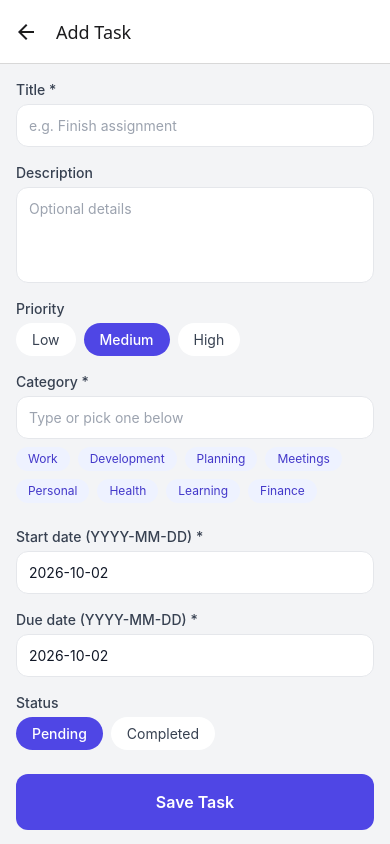
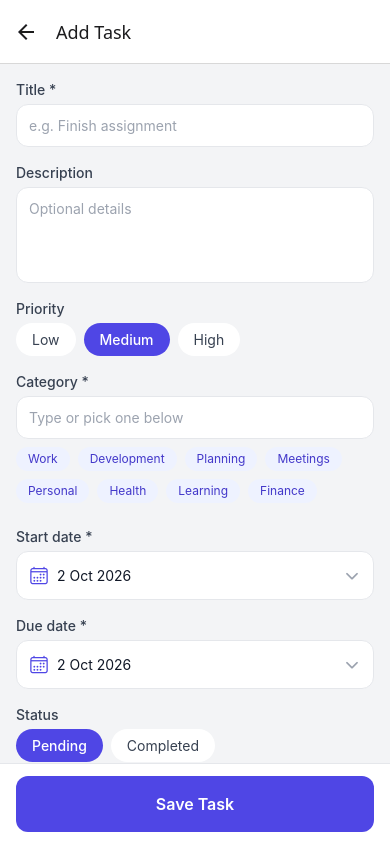
Before and after one commit to amarjec/taskflow-app, a React Native app: screen /AddEditTask in a window 390 px wide. Built offline with nearby package versions, Linux system fonts and the light colour scheme; what react-native-worklets would draw is missing.

Commit message:
feat: calendar date picker and pinned save button above keyboard

```diff
--- a/app.json
+++ b/app.json
@@ -22,7 +22,8 @@
     },
     "plugins": [
       "expo-sharing",
-      "expo-font"
+      "expo-font",
+      "@react-native-community/datetimepicker"
     ],
     "extra": {
       "eas": {
--- a/package.json
+++ b/package.json
@@ -5,6 +5,7 @@
   "dependencies": {
     "@expo/vector-icons": "^15.1.1",
     "@react-native-async-storage/async-storage": "2.2.0",
+    "@react-native-community/datetimepicker": "9.1.0",
     "@react-navigation/native": "^7.5.0",
     "@react-navigation/native-stack": "^7.20.0",
     "expo": "~57.0.26",
--- /dev/null
+++ b/src/components/DatePickerField.js
@@ -0,0 +1,54 @@
+import { useState } from 'react';
+import { View, Text, Pressable, Platform } from 'react-native';
+import { Ionicons } from '@expo/vector-icons';
+import DateTimePicker, { DateTimePickerAndroid } from '@react-native-community/datetimepicker';
+import { useTheme } from '../context/ThemeContext';
+import { stringToDate, dateToString, formatDisplayDate } from '../utils/dateUtils';
+
+// value / onChange use 'YYYY-MM-DD' strings, so the rest of the app is unchanged
+export default function DatePickerField({ value, onChange, minimumDate, hasError }) {
+  const { isDark } = useTheme();
+  const [showIos, setShowIos] = useState(false);
+  const date = stringToDate(value) || new Date();
+
+  function handleChange(event, selected) {
+    if (Platform.OS === 'ios') setShowIos(false);
+    if (event.type === 'dismissed' || !selected) return; // user cancelled
+    onChange(dateToString(selected));
+  }
+
+  function openPicker() {
+    if (Platform.OS === 'android') {
+      // Android shows a native calendar dialog
+      DateTimePickerAndroid.open({ value: date, mode: 'date', minimumDate, onChange: handleChange });
+    } else {
+      setShowIos((open) => !open);
+    }
+  }
+
+  return (
+    <View>
+      <Pressable
+        onPress={openPicker}
+        className={`flex-row items-center rounded-xl border bg-white px-3 py-3 dark:bg-gray-800 ${
+          hasError ? 'border-red-500' : 'border-gray-200 dark:border-gray-700'
+        }`}
+      >
+        <Ionicons name="calendar-outline" size={20} color="#4f46e5" />
+        <Text className="ml-2 flex-1 text-gray-900 dark:text-gray-100">{formatDisplayDate(value)}</Text>
+        <Ionicons name="chevron-down" size={18} color="#9ca3af" />
+      </Pressable>
+
+      {showIos && (
+        <DateTimePicker
+          value={date}
+          mode="date"
+          display="inline"
+          minimumDate={minimumDate}
+          themeVariant={isDark ? 'dark' : 'light'}
+          onChange={handleChange}
+        />
+      )}
+    </View>
+  );
+}
--- a/src/screens/AddEditTaskScreen.js
+++ b/src/screens/AddEditTaskScreen.js
@@ -1,19 +1,24 @@
-import { useState, useLayoutEffect } from 'react';
-import { ScrollView, View, Text, TextInput, Pressable, KeyboardAvoidingView, Platform } from 'react-native';
+import { useState, useEffect, useLayoutEffect } from 'react';
+import { ScrollView, View, Text, TextInput, Pressable, KeyboardAvoidingView, Keyboard } from 'react-native';
+import { useSafeAreaInsets } from 'react-native-safe-area-context';
+import { useHeaderHeight } from '@react-navigation/elements';
 import { useTasks } from '../context/TaskContext';
 import { validateTask } from '../utils/validators';
-import { getTodayString } from '../utils/dateUtils';
+import { getTodayString, stringToDate } from '../utils/dateUtils';
 import { PRIORITIES, STATUSES, SUGGESTED_CATEGORIES } from '../utils/constants';
 import FormField from '../components/FormField';
 import OptionSelector from '../components/OptionSelector';
+import DatePickerField from '../components/DatePickerField';
 
 export default function AddEditTaskScreen({ navigation, route }) {
   const taskId = route.params?.taskId; // undefined when adding
   const isEdit = Boolean(taskId);
   const { tasks, addTask, updateTask } = useTasks();
   const existing = tasks.find((t) => t.id === taskId);
+  const insets = useSafeAreaInsets();
+  const headerHeight = useHeaderHeight();
+  const [keyboardOpen, setKeyboardOpen] = useState(false);
 
-  // The function form of useState runs only once, on the first render
   const [form, setForm] = useState(() =>
     existing
       ? { ...existing }
@@ -29,21 +34,30 @@ export default function AddEditTaskScreen({ navigation, route }) {
   );
   const [errors, setErrors] = useState({});
 
-  // Change the header title depending on the mode
   useLayoutEffect(() => {
     navigation.setOptions({ title: isEdit ? 'Edit Task' : 'Add Task' });
   }, [navigation, isEdit]);
 
-  // One function updates any field, and clears that field's error as the user types
+  // Track the keyboard so the footer only adds bottom spacing when the keyboard is closed
+  useEffect(() => {
+    const show = Keyboard.addListener('keyboardDidShow', () => setKeyboardOpen(true));
+    const hide = Keyboard.addListener('keyboardDidHide', () => setKeyboardOpen(false));
+    return () => {
+      show.remove();
+      hide.remove();
+    };
+  }, []);
+
   function setField(name, value) {
     setForm((prev) => ({ ...prev, [name]: value }));
-    if (errors[name]) setErrors((prev) => ({ ...prev, [name]: undefined }));
+    // Changing the start date can also fix a due-date error, so clear both
+    setErrors((prev) => ({ ...prev, [name]: undefined, ...(name === 'startDate' ? { dueDate: undefined } : {}) }));
   }
 
   function handleSave() {
     const found = validateTask(form);
     setErrors(found);
-    if (Object.keys(found).length > 0) return; // stop if anything is invalid
+    if (Object.keys(found).length > 0) return;
 
     const cleaned = {
       ...form,
@@ -57,24 +71,26 @@ export default function AddEditTaskScreen({ navigation, route }) {
     navigation.goBack();
   }
 
-  // Edit mode but the task doesn't exist (e.g. it was deleted)
   if (isEdit && !existing) {
     return (
-      <View className="flex-1 items-center justify-center bg-gray-100 dark:bg-gray-900 p-6">
-        <Text className="text-gray-500">Task not found.</Text>
+      <View className="flex-1 items-center justify-center bg-gray-100 p-6 dark:bg-gray-900">
+        <Text className="text-gray-500 dark:text-gray-400">Task not found.</Text>
       </View>
     );
   }
 
   const inputClass = (name) =>
-    `rounded-xl border bg-white px-3 py-3 text-gray-900 dark:text-gray-100 ${errors[name] ? 'border-red-500' : 'border-gray-200'}`;
+    `rounded-xl border bg-white px-3 py-3 text-gray-900 dark:bg-gray-800 dark:text-gray-100 ${
+      errors[name] ? 'border-red-500' : 'border-gray-200 dark:border-gray-700'
+    }`;
 
   return (
     <KeyboardAvoidingView
       className="flex-1 bg-gray-100 dark:bg-gray-900"
-      behavior={Platform.OS === 'ios' ? 'padding' : undefined}
+      behavior="padding"
+      keyboardVerticalOffset={headerHeight}
     >
-      <ScrollView className="flex-1" contentContainerClassName="p-4 pb-10" keyboardShouldPersistTaps="handled">
+      <ScrollView className="flex-1" contentContainerClassName="p-4 pb-6" keyboardShouldPersistTaps="handled">
         <FormField label="Title *" error={errors.title}>
           <TextInput
             className={inputClass('title')}
@@ -114,7 +130,7 @@ export default function AddEditTaskScreen({ navigation, route }) {
               <Pressable
                 key={c}
                 onPress={() => setField('category', c)}
-                className="mb-2 mr-2 rounded-full bg-indigo-50 dark:bg-indigo-900 px-3 py-1"
+                className="mb-2 mr-2 rounded-full bg-indigo-50 px-3 py-1 dark:bg-indigo-900"
               >
                 <Text className="text-xs text-indigo-700 dark:text-indigo-300">{c}</Text>
               </Pressable>
@@ -122,38 +138,37 @@ export default function AddEditTaskScreen({ navigation, route }) {
           </View>
         </FormField>
 
-        <FormField label="Start date (YYYY-MM-DD) *" error={errors.startDate}>
-          <TextInput
-            className={inputClass('startDate')}
-            placeholder="2026-10-02"
-            placeholderTextColor="#9ca3af"
+        <FormField label="Start date *" error={errors.startDate}>
+          <DatePickerField
             value={form.startDate}
-            onChangeText={(v) => setField('startDate', v)}
-            keyboardType="numbers-and-punctuation"
-            maxLength={10}
+            onChange={(v) => setField('startDate', v)}
+            hasError={Boolean(errors.startDate)}
           />
         </FormField>
 
-        <FormField label="Due date (YYYY-MM-DD) *" error={errors.dueDate}>
-          <TextInput
-            className={inputClass('dueDate')}
-            placeholder="2026-10-05"
-            placeholderTextColor="#9ca3af"
+        <FormField label="Due date *" error={errors.dueDate}>
+          <DatePickerField
             value={form.dueDate}
-            onChangeText={(v) => setField('dueDate', v)}
-            keyboardType="numbers-and-punctuation"
-            maxLength={10}
+            onChange={(v) => setField('dueDate', v)}
+            minimumDate={stringToDate(form.startDate) || undefined}
+            hasError={Boolean(errors.dueDate)}
           />
         </FormField>
 
         <FormField label="Status">
           <OptionSelector options={STATUSES} value={form.status} onChange={(v) => setField('status', v)} />
         </FormField>
+      </ScrollView>
 
-        <Pressable onPress={handleSave} className="mt-2 items-center rounded-xl bg-indigo-600 py-4">
+      {/* Pinned footer: it sits below the ScrollView, and KeyboardAvoidingView lifts it above the keyboard */}
+      <View
+        className="border-t border-gray-200 bg-white px-4 pt-3 dark:border-gray-700 dark:bg-gray-800"
+        style={{ paddingBottom: keyboardOpen ? 12 : Math.max(insets.bottom, 12) }}
+      >
+        <Pressable onPress={handleSave} className="items-center rounded-xl bg-indigo-600 py-4">
           <Text className="text-base font-semibold text-white">{isEdit ? 'Update Task' : 'Save Task'}</Text>
         </Pressable>
-      </ScrollView>
+      </View>
     </KeyboardAvoidingView>
   );
 }
--- a/src/screens/DashboardScreen.js
+++ b/src/screens/DashboardScreen.js
@@ -96,7 +96,7 @@ export default function DashboardScreen({ navigation }) {
       {/* Floating add button */}
       <Pressable
         onPress={() => navigation.navigate('AddEditTask')}
-        className="absolute bottom-16 right-6 h-14 w-14 items-center justify-center rounded-full bg-indigo-600 shadow-lg"
+        className="absolute bottom-6 right-6 h-14 w-14 items-center justify-center rounded-full bg-indigo-600 shadow-lg"
       >
         <Ionicons name="add" size={30} color="white" />
       </Pressable>
--- a/src/utils/dateUtils.js
+++ b/src/utils/dateUtils.js
@@ -1,10 +1,28 @@
-// Today as YYYY-MM-DD in the user's LOCAL time.
-// (new Date().toISOString() uses UTC and can give the wrong day late at night.)
+// Date -> 'YYYY-MM-DD' using LOCAL time
+export function dateToString(date) {
+  const month = String(date.getMonth() + 1).padStart(2, '0');
+  const day = String(date.getDate()).padStart(2, '0');
+  return `${date.getFullYear()}-${month}-${day}`;
+}
+
 export function getTodayString() {
-  const d = new Date();
-  const month = String(d.getMonth() + 1).padStart(2, '0');
-  const day = String(d.getDate()).padStart(2, '0');
-  return `${d.getFullYear()}-${month}-${day}`;
+  return dateToString(new Date());
+}
+
+// 'YYYY-MM-DD' -> Date (or null if invalid)
+export function stringToDate(str) {
+  if (!isValidDate(str)) return null;
+  const [y, m, d] = str.split('-').map(Number);
+  return new Date(y, m - 1, d);
+}
+
+const MONTHS = ['Jan', 'Feb', 'Mar', 'Apr', 'May', 'Jun', 'Jul', 'Aug', 'Sep', 'Oct', 'Nov', 'Dec'];
+
+// '2026-10-03' -> '3 Oct 2026' (friendlier to read; storage format stays YYYY-MM-DD)
+export function formatDisplayDate(str) {
+  const date = stringToDate(str);
+  if (!date) return str;
+  return `${date.getDate()} ${MONTHS[date.getMonth()]} ${date.getFullYear()}`;
 }
 
 // Checks the format AND that the date really exists (rejects 2026-13-45)
```
Also changed, not shown: 1 other file (tests, documents, lock files or other folders).
